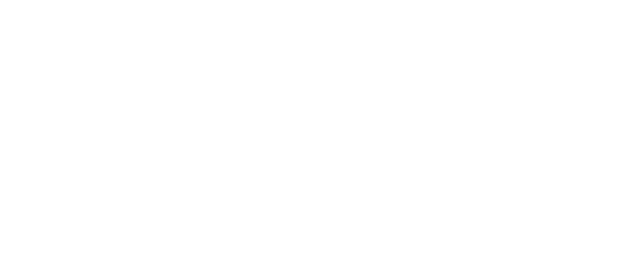
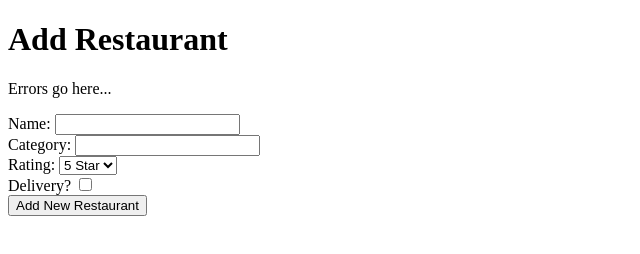
Before and after one commit to Zcooke1/Spring2020-FormWithCustomClass, a plain HTML site: page index.html in a window 1280 px wide. Shown: the whole page, without its empty margins (0-640 px from the left). Drawn offline with Linux system fonts and the light colour scheme.

Commit message:
Created basic add restaurant form

```diff
--- a/index.html
+++ b/index.html
@@ -8,5 +8,37 @@
 </head>
 <body>
 
+    <h1>Add Restaurant</h1>
+
+    <div id="validation-summary">
+        <p>Errors go here...</p>
+    </div>
+
+    <form>
+        <label for="name">Name: </label>
+        <input id="name" type="text">
+        <br>
+
+        <label for="category">Category: </label>
+        <input for="category" type="text">
+        <br>
+
+        <label for="rating">Rating:</label>
+        <select id="rating">
+            <option>5 Star</option>
+            <option>4 Star</option>
+            <option>3 Star</option>
+            <option>2 Star</option>
+            <option>1 Star</option>
+        </select>
+        <br>
+
+        <label for="delivery">Delivery?</label>
+        <input type="checkbox" id="delivery">
+        <br>
+
+        <input type="button" value="Add New Restaurant">
+
+    </form>
 </body>
 </html>
```
